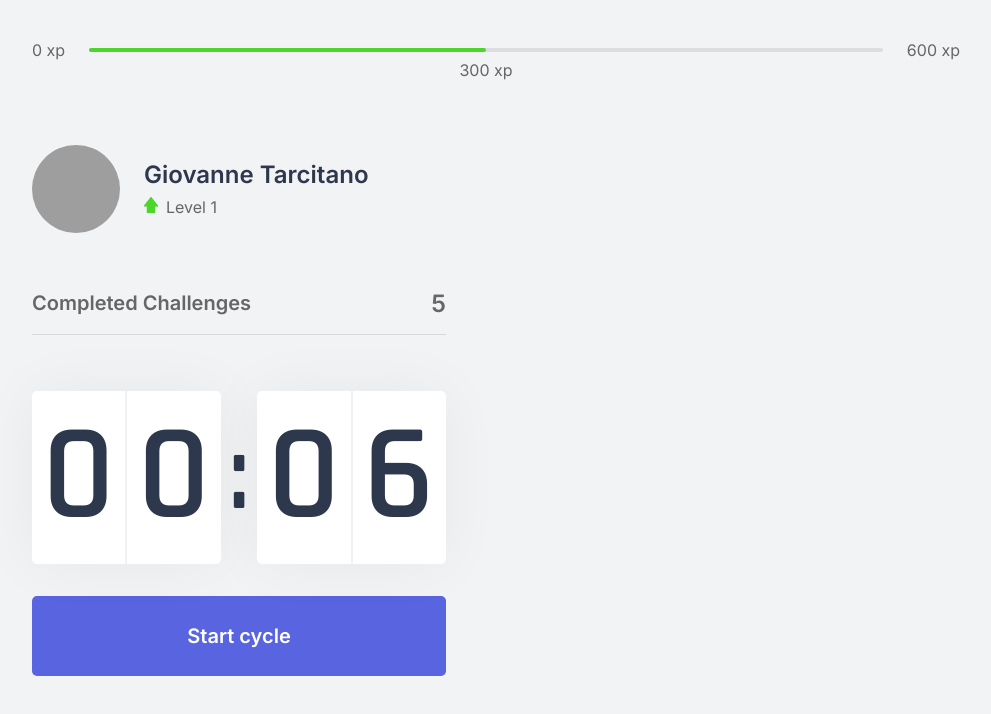
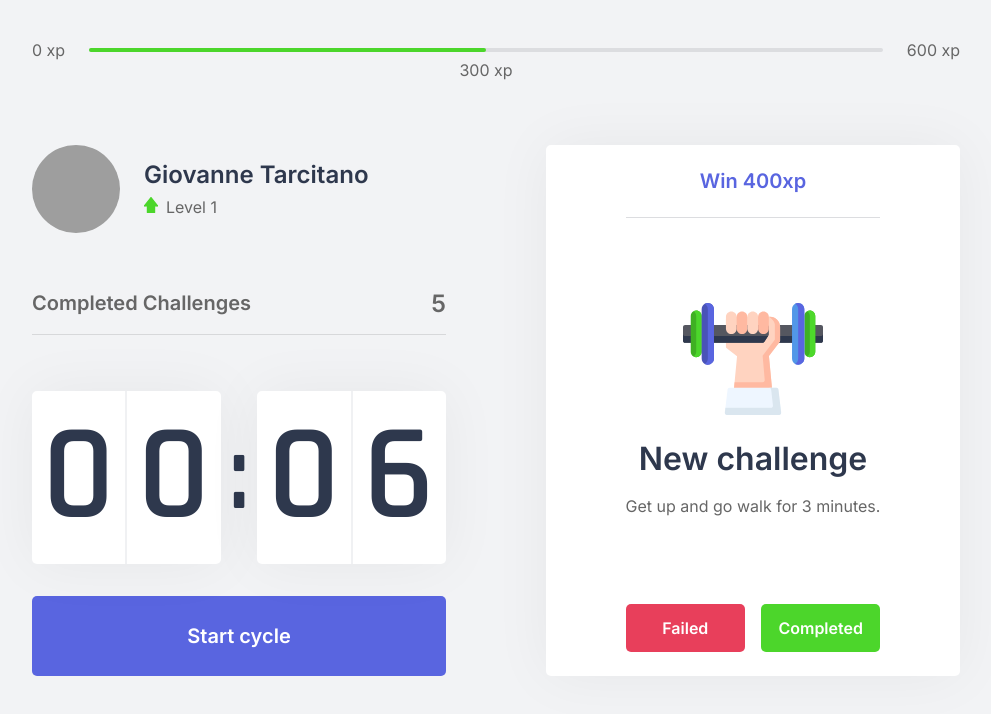
Before and after one commit to Gitarcitano/moveit-next, a Next.js app: page / in a window 1280 px wide. Shown: the top 714 px of the page, without its empty margins (144-1135 px from the left). Built offline with nearby package versions, Linux system fonts and the light colour scheme; grey boxes are pictures that could not be loaded.

Commit message:
add ChallengeBox to index

```diff
--- a/src/pages/index.tsx
+++ b/src/pages/index.tsx
@@ -1,4 +1,5 @@
 import Head from 'next/head';
+import { ChallengeBox } from '../components/ChallengeBox';
 
 import { CompletedChallenges } from '../components/CompletedChallenges';
 import { Countdown } from '../components/Countdown';
@@ -21,7 +22,9 @@ export default function Home() {
           <CompletedChallenges />
           <Countdown />
         </div>
-        <div></div>
+        <div>
+          <ChallengeBox />
+        </div>
       </section>
     </div>
   )
```
